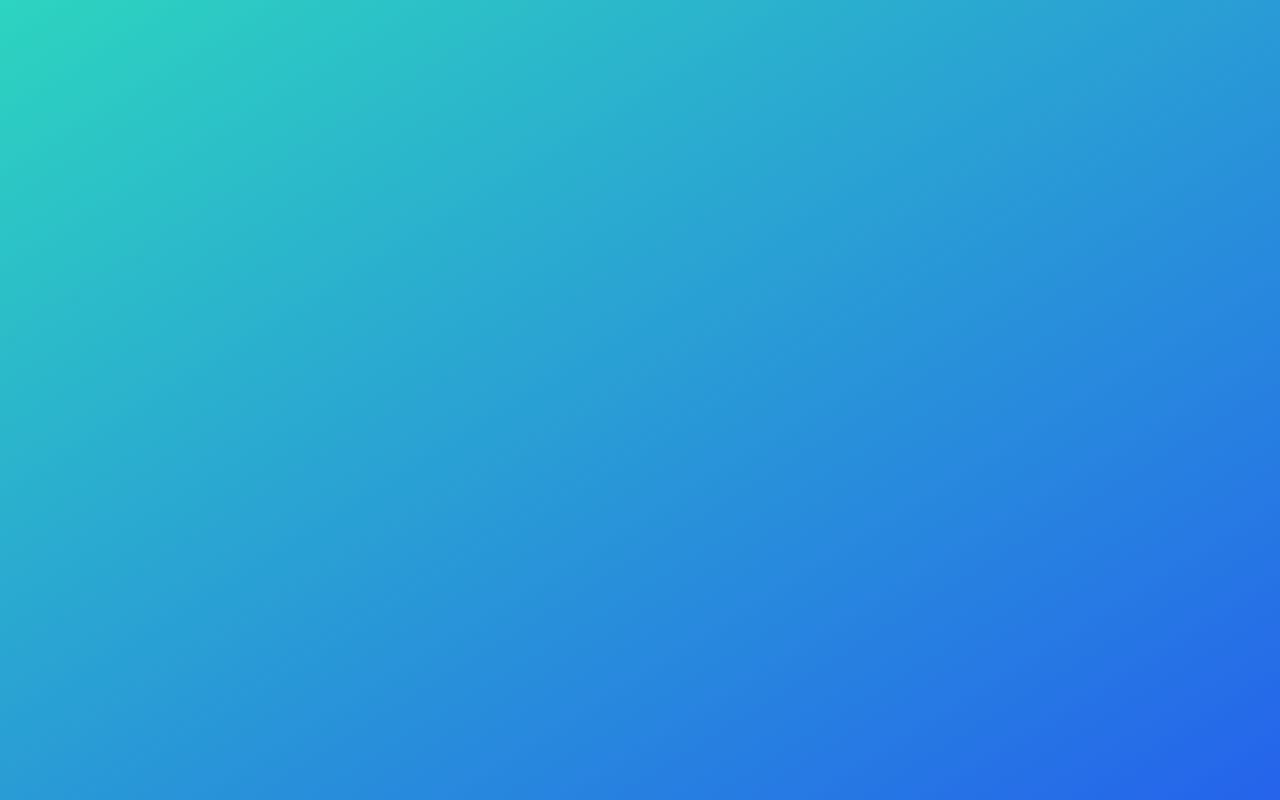
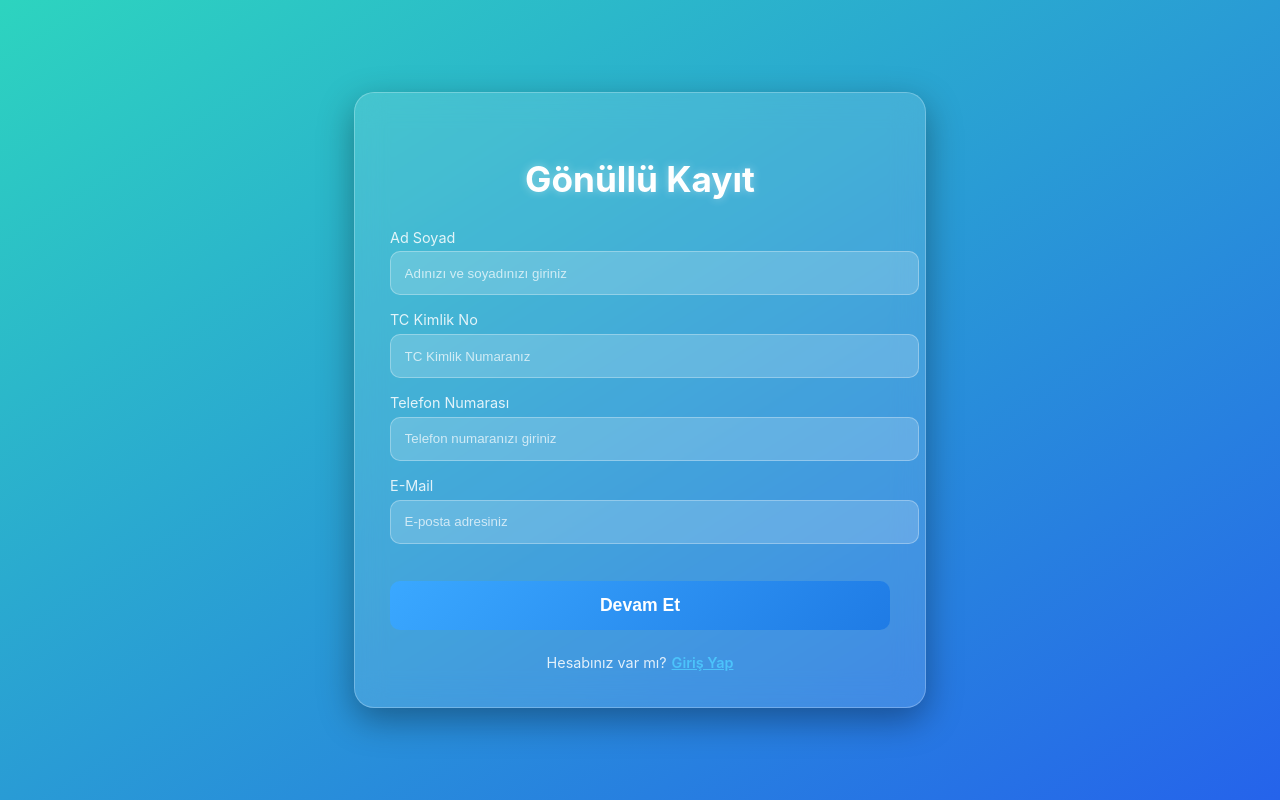
Before and after one commit to BayramEnesAtay/DijitalGonulluluk-VOLUNION, a React (Vite) app: page /volunteer-signup in a window 1280 px wide. Before the commit this address had no page. Built offline with nearby package versions, Linux system fonts and the light colour scheme.

Commit message:
Finished:VolunteerSıgnUp design

```diff
--- a/src/App.jsx
+++ b/src/App.jsx
@@ -1,6 +1,7 @@
 import { BrowserRouter as Router, Routes, Route } from "react-router-dom";
 import LandingPage from "./pages/FirstPage.jsx";
 import VolunteerLogin from "./pages/ValunteeryLogIn.jsx";
+import VolunteerSignUp from "./pages/ValunteerySignUp.jsx";
 //import VolunteerSignUp from "./pages/ValunteerySignUp.jsx";
 
 function App() {
@@ -9,7 +10,7 @@ function App() {
       <Routes>
         <Route path="/" element={<LandingPage />} />
         <Route path="/volunteer-login" element={<VolunteerLogin />} />
-
+        <Route path="/volunteer-signup" element={<VolunteerSignUp />} />
       </Routes>
     </Router>
   );
--- a/src/pages/ValunteerySignUp.jsx
+++ b/src/pages/ValunteerySignUp.jsx
@@ -0,0 +1,160 @@
+import React, { useState } from "react";
+import { Link } from "react-router-dom";
+import {
+  SignUpContainer,
+  SignUpHeading,
+  FormWrapper,
+  FormGroup,
+  InputField,
+  ActionButton,
+  ErrorText,
+  SignInText
+} from "../styles/ValuenterrySignUp.js";
+
+function VolunteerSignup() {
+  const [step, setStep] = useState(1);
+
+  // 1. aşama verileri
+  const [form1, setForm1] = useState({
+    fullname: "",
+    tc: "",
+    phone: "",
+    email: ""
+  });
+
+  const [errors1, setErrors1] = useState({});
+
+  // 2. aşama verileri
+  const [form2, setForm2] = useState({
+    username: "",
+    password: ""
+  });
+
+  const [errors2, setErrors2] = useState({});
+
+  /* 🔥 1. aşama validasyon */
+  const handleNext = () => {
+    let newErrors = {};
+
+    if (!form1.fullname) newErrors.fullname = "Bu alan boş bırakılamaz";
+    if (!form1.tc) newErrors.tc = "Bu alan boş bırakılamaz";
+    if (!form1.phone) newErrors.phone = "Bu alan boş bırakılamaz";
+    if (!form1.email) newErrors.email = "Bu alan boş bırakılamaz";
+
+    setErrors1(newErrors);
+
+    if (Object.keys(newErrors).length === 0) {
+      setStep(2);
+    }
+  };
+
+  /* 🔥 2. aşama validasyon */
+  const handleSubmit = () => {
+    let newErrors = {};
+
+    if (!form2.username) newErrors.username = "Bu alan boş bırakılamaz";
+    if (!form2.password) newErrors.password = "Bu alan boş bırakılamaz";
+
+    setErrors2(newErrors);
+
+  };
+
+  return (
+    <SignUpContainer>
+      <SignUpHeading>Gönüllü Kayıt</SignUpHeading>
+
+      {step === 1 && (
+        <FormWrapper>
+          {/* Ad Soyad */}
+          <FormGroup>
+            <label>Ad Soyad</label>
+            <InputField
+              type="text"
+              placeholder="Adınızı ve soyadınızı giriniz"
+              value={form1.fullname}
+              onChange={(e) => setForm1({ ...form1, fullname: e.target.value })}
+            />
+            {errors1.fullname && <ErrorText>{errors1.fullname}</ErrorText>}
+          </FormGroup>
+
+          {/* TC */}
+          <FormGroup>
+            <label>TC Kimlik No</label>
+            <InputField
+              type="text"
+              placeholder="TC Kimlik Numaranız"
+              value={form1.tc}
+              onChange={(e) => setForm1({ ...form1, tc: e.target.value })}
+            />
+            {errors1.tc && <ErrorText>{errors1.tc}</ErrorText>}
+          </FormGroup>
+
+          {/* Telefon */}
+          <FormGroup>
+            <label>Telefon Numarası</label>
+            <InputField
+              type="text"
+              placeholder="Telefon numaranızı giriniz"
+              value={form1.phone}
+              onChange={(e) => setForm1({ ...form1, phone: e.target.value })}
+            />
+            {errors1.phone && <ErrorText>{errors1.phone}</ErrorText>}
+          </FormGroup>
+
+          {/* Email */}
+          <FormGroup>
+            <label>E-Mail</label>
+            <InputField
+              type="email"
+              placeholder="E-posta adresiniz"
+              value={form1.email}
+              onChange={(e) => setForm1({ ...form1, email: e.target.value })}
+            />
+            {errors1.email && <ErrorText>{errors1.email}</ErrorText>}
+          </FormGroup>
+
+          <ActionButton onClick={handleNext}>Devam Et</ActionButton>
+        </FormWrapper>
+      )}
+
+      {step === 2 && (
+        <FormWrapper>
+          {/* Kullanıcı Adı */}
+          <FormGroup>
+            <label>Kullanıcı Adı</label>
+            <InputField
+              type="text"
+              placeholder="Kullanıcı adı seçiniz"
+              value={form2.username}
+              onChange={(e) => setForm2({ ...form2, username: e.target.value })}
+            />
+            {errors2.username && <ErrorText>{errors2.username}</ErrorText>}
+          </FormGroup>
+
+          {/* Şifre */}
+          <FormGroup>
+            <label>Şifre</label>
+            <InputField
+              type="password"
+              placeholder="Şifrenizi oluşturun"
+              value={form2.password}
+              onChange={(e) =>
+                setForm2({ ...form2, password: e.target.value })
+              }
+            />
+            {errors2.password && <ErrorText>{errors2.password}</ErrorText>}
+          </FormGroup>
+
+          <ActionButton onClick={handleSubmit}>Hesap Oluştur</ActionButton>
+        </FormWrapper>
+      )}
+      <SignInText>
+        Hesabınız var mı?
+        <Link to="/volunteer-login">Giriş Yap</Link>
+      </SignInText>
+
+    </SignUpContainer>
+  );
+}
+
+export default VolunteerSignup;
--- /dev/null
+++ b/src/styles/ValuenterrySignUp.js
@@ -0,0 +1,117 @@
+import styled from "styled-components";
+
+/* Ortadaki kart */
+export const SignUpContainer = styled.div`
+  width: 100%;
+  max-width: 500px;
+
+  padding: 2.2rem 2.2rem;
+  background: rgba(255, 255, 255, 0.12);
+  border: 1px solid rgba(255, 255, 255, 0.25);
+  backdrop-filter: blur(15px);
+
+  border-radius: 20px;
+  margin: 0 auto;
+  color: white;
+
+  display: flex;
+  flex-direction: column;
+  align-items: center;
+
+  box-shadow: 0 12px 35px rgba(0, 0, 0, 0.35);
+`;
+
+/* Başlık */
+export const SignUpHeading = styled.h2`
+  font-size: 2.2rem;
+  font-weight: 700;
+  margin-bottom: 1.8rem;
+  text-align: center;
+  text-shadow: 0 0 8px rgba(255,255,255,0.4);
+`;
+
+/* Form alanı */
+export const FormWrapper = styled.div`
+  width: 100%;
+  text-align: left;
+`;
+
+export const FormGroup = styled.div`
+  width: 100%;
+  margin-bottom: 1rem;
+
+  label {
+    display: block;
+    margin-bottom: 0.35rem;
+    font-size: 0.9rem;
+    color: rgba(255,255,255,0.85);
+  }
+`;
+
+export const InputField = styled.input`
+  width: 100%;
+  padding: 0.85rem;
+  border-radius: 10px;
+
+  border: 1px solid rgba(255,255,255,0.3);
+  background: rgba(255,255,255,0.18);
+  color: white;
+  outline: none;
+
+  &:focus {
+    border-color: #4ecbff;
+    box-shadow: 0 0 10px rgba(78, 203, 255, 0.6);
+  }
+
+  &::placeholder {
+    color: rgba(255,255,255,0.7);
+  }
+`;
+
+/* Düğmeler */
+export const ActionButton = styled.button`
+  width: 100%;
+  margin-top: 1.3rem;
+  padding: 0.9rem;
+
+  border: none;
+  border-radius: 10px;
+
+  background: linear-gradient(135deg, #3aa8ff, #1f7be5);
+  color: white;
+  font-size: 1.1rem;
+  font-weight: 600;
+  cursor: pointer;
+
+  transition: 0.35s ease;
+
+  &:hover {
+    transform: translateY(-5px) scale(1.03);
+    background: linear-gradient(135deg, #6ddcff, #3aa8ff);
+    box-shadow:
+      0 0 12px rgba(109, 220, 255, 0.8),
+      0 0 25px rgba(58, 168, 255, 0.6);
+  }
+`;
+
+/* 🔥 Inline hata mesajları */
+export const ErrorText = styled.span`
+  font-size: 0.8rem;
+  color: #ff6b6b;
+  margin-top: 4px;
+  display: block;
+`;
+export const SignInText = styled.div`
+  margin-top: 1.5rem;
+  text-align: center;
+  font-size: 0.9rem;
+  opacity: 0.85;
+
+  a {
+    color: #4ecbff;
+    font-weight: 600;
+    cursor: pointer;
+    text-decoration: underline;
+    margin-left: 5px;
+  }
+`;
```
